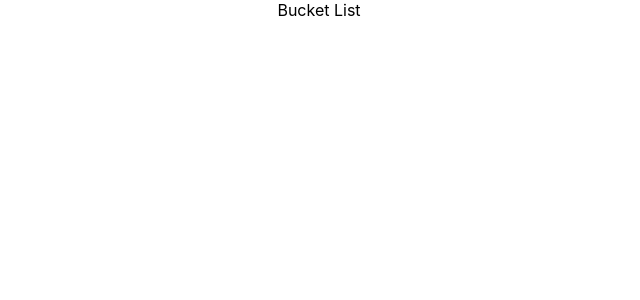
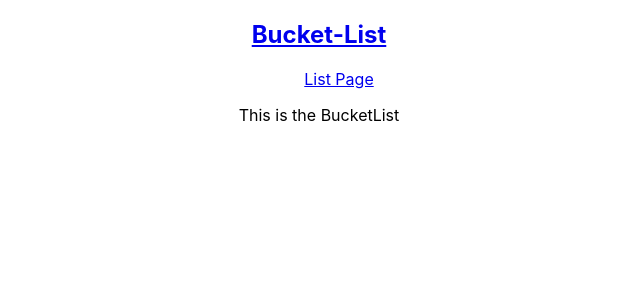
Before and after one commit to tyler-ray90/bucket-list, a React (Create React App) app: page /list in a window 1280 px wide. Shown: the top 300 px of the page, without its empty margins (321-961 px from the left). Built offline with nearby package versions, Linux system fonts and the light colour scheme.

Commit message:
Added Pages, components, routes, and links

```diff
--- a/package.json
+++ b/package.json
@@ -8,7 +8,9 @@
     "@testing-library/user-event": "^12.8.3",
     "react": "^17.0.2",
     "react-dom": "^17.0.2",
+    "react-router-dom": "^5.2.0",
     "react-scripts": "4.0.3",
+    "router": "^1.3.5",
     "web-vitals": "^1.1.2"
   },
   "scripts": {
--- a/src/App.js
+++ b/src/App.js
@@ -1,10 +1,26 @@
+import './App.css';
+import { Route, Switch } from 'react-router-dom';
 
-import './App.css';
+//Imported components
+import Nav from './Components/Nav/Nav';
+
+//Imorted Pages
+import HomePage from './Pages/HomePage/HomePage';
+import BucketList from './Pages/BucketList/BucketList';
 
 function App() {
   return (
     <div className="App">
-      <header>Bucket List</header>
+    <Nav />
+    <Switch>
+    <Route exact path = '/' render={(props) =>
+    <HomePage />
+  }/>
+    <Route exact path = '/list' render={(props)  =>
+    <BucketList />
+  }/>
+
+    </Switch>
     </div>
   );
 }
--- /dev/null
+++ b/src/Components/Nav/Nav.js
@@ -0,0 +1,14 @@
+import { Link } from 'react-router-dom';
+
+const Nav = (props) => {
+    return (
+        <nav>
+           <Link to='/'><h1>Bucket-List</h1></Link>
+           <ul>
+               <Link to='/list'>List Page</Link>
+           </ul>
+        </nav>
+    )
+};
+
+export default Nav;
--- /dev/null
+++ b/src/Pages/BucketList/BucketList.js
@@ -0,0 +1,7 @@
+function BucketList(props) {
+    return (
+        <div>This is the BucketList</div>
+    );
+};
+
+export default BucketList;
--- /dev/null
+++ b/src/Pages/HomePage/HomePage.js
@@ -0,0 +1,7 @@
+function HomePage(props) {
+    return (
+        <div>This is the HomePage</div>
+    );
+};
+
+export default HomePage;
--- a/src/index.js
+++ b/src/index.js
@@ -3,10 +3,13 @@ import ReactDOM from 'react-dom';
 import './index.css';
 import App from './App';
 import reportWebVitals from './reportWebVitals';
+import { BrowserRouter as Router } from 'react-router-dom'
 
 ReactDOM.render(
   <React.StrictMode>
+    <Router>
     <App />
+    </Router>
   </React.StrictMode>,
   document.getElementById('root')
 );
```
Also changed, not shown: 1 other file (tests, documents, lock files or other folders).
